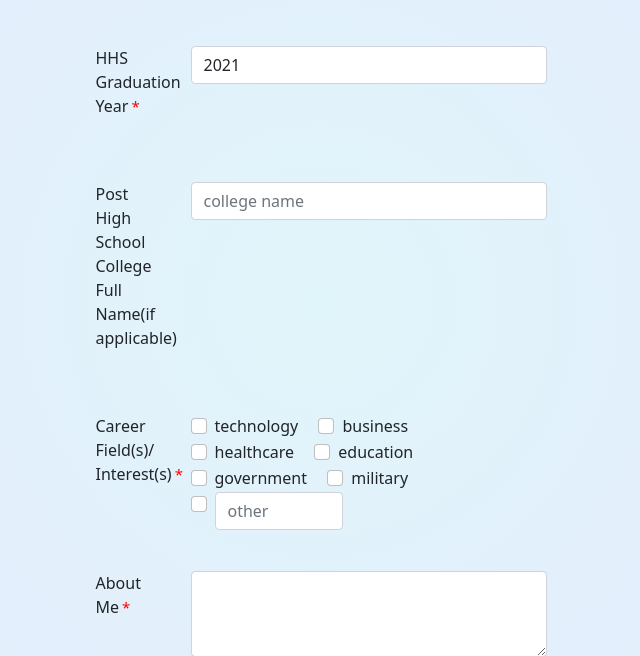
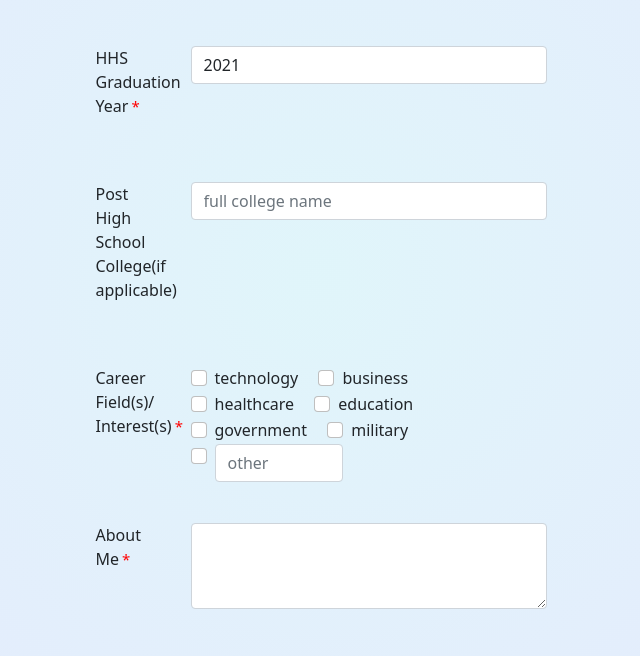
Before and after one commit to ritheshrajasekar/hhsalumniwebsite, a Flask app: page /addinfo in a window 1280 px wide. Shown: the part 430-1086 px from the top of the page, without its empty margins (319-959 px from the left). Run offline with Flask 2, Linux system fonts and the light colour scheme; some libraries are stand-ins or nearby versions.

Commit message:
added new placeholder

```diff
--- a/templates/addinfo.html
+++ b/templates/addinfo.html
@@ -83,14 +83,14 @@ body%}
   </div>
   <div class="row justify-content-center mt-5">
     <div class="col-lg-1 col-md-2">
-      <p>Post High School College Full Name(if applicable)</p>
+      <p>Post High School College(if applicable)</p>
     </div>
     <div class="col-lg-4 col-md-5">
       <div class="input-group mb-3">
         <input
           type="text"
           class="form-control"
-          placeholder="college name"
+          placeholder="full college name"
           aria-label="college name"
           name="collegeName"
         />
--- a/templates/update.html
+++ b/templates/update.html
@@ -81,7 +81,7 @@ body%}
   </div>
   <div class="row justify-content-center mt-5">
     <div class="col-lg-1 col-md-2">
-      <p>Post High School College Full Name</p>
+      <p>Post High School College</p>
     </div>
     <div class="col-lg-4 col-md-5">
       <div class="input-group mb-3">
@@ -89,7 +89,7 @@ body%}
           type="text"
           value="{{entry.college_name}}"
           class="form-control"
-          placeholder="college name"
+          placeholder="full college name"
           aria-label="college name"
           name="collegeName"
         />
```
